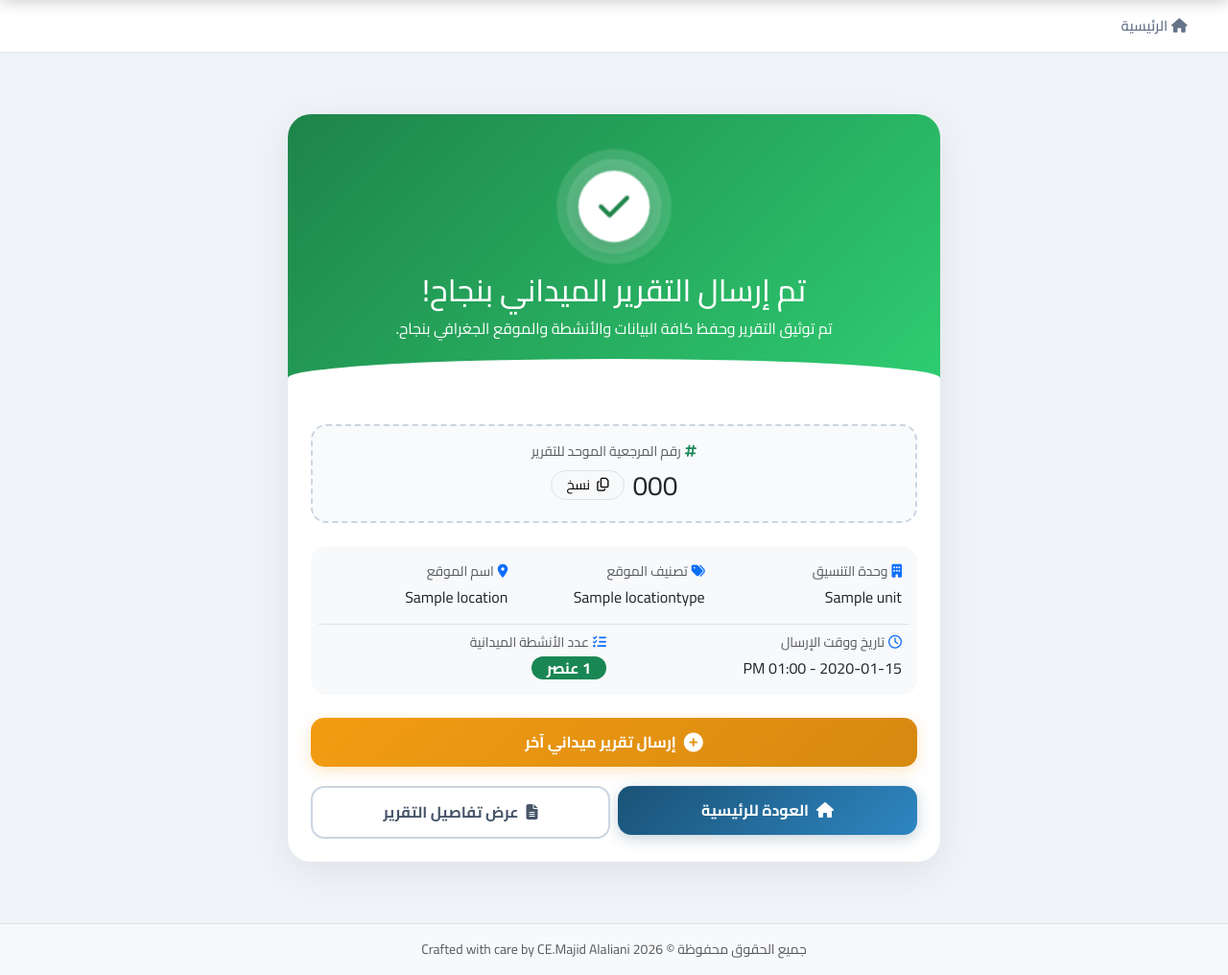
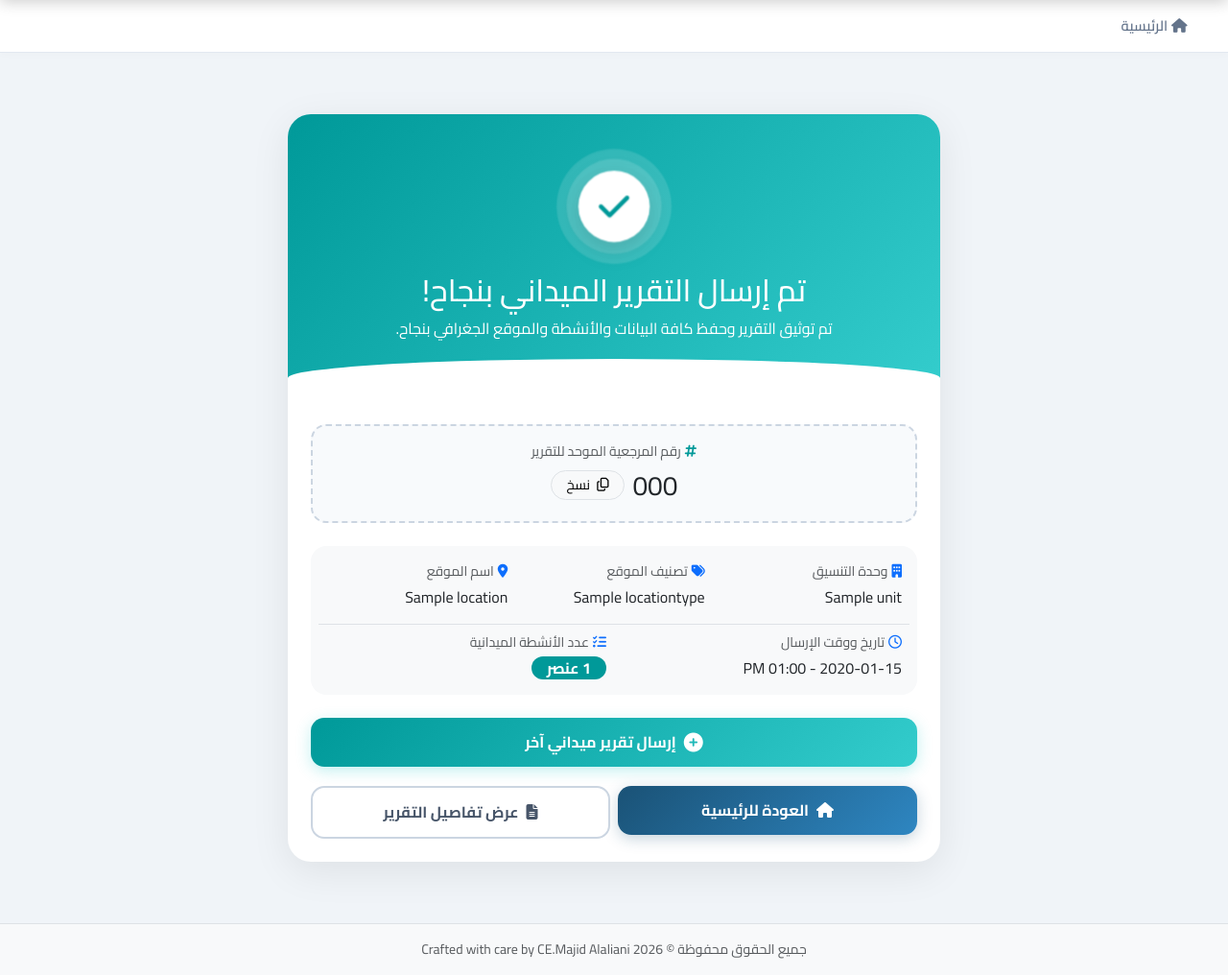
Before and after one commit to medhatelawady23-stack/Missin2, a Django app: page /reports/1/success/ in a window 1280 px wide. Shown: the part 55-1071 px from the top of the page at 96% size. Run offline with Django 5.2, Linux system fonts and the light colour scheme; a user stored in the database is signed in; tables that the repository leaves empty hold one stand-in row (values such as "Sample post").

Commit message:
Update success page theme color to #33CCCC

```diff
--- a/templates/reports/success.html
+++ b/templates/reports/success.html
@@ -31,7 +31,7 @@
   }
 
   .success-header-bg {
-    background: linear-gradient(135deg, #1e8449 0%, #2ecc71 100%);
+    background: linear-gradient(135deg, #009999 0%, #33CCCC 100%);
     padding: 3rem 2rem 2.5rem;
     color: #ffffff;
     text-align: center;
@@ -66,7 +66,7 @@
     width: 72px;
     height: 72px;
     background: #ffffff;
-    color: #1e8449;
+    color: #009999;
     border-radius: 50%;
     display: flex;
     align-items: center;
@@ -95,8 +95,8 @@
   }
 
   .report-number-box:hover {
-    border-color: #1e8449;
-    background: #f0fdf4;
+    border-color: #33CCCC;
+    background: #e6f9f9;
   }
 
   .info-badge {
@@ -126,20 +126,20 @@
   }
 
   .btn-action-accent {
-    background: linear-gradient(135deg, #f39c12 0%, #d68910 100%);
+    background: linear-gradient(135deg, #009999 0%, #33CCCC 100%);
     color: #ffffff;
     font-weight: 700;
     border: none;
     border-radius: 14px;
     padding: 0.85rem 1.5rem;
     transition: all 0.25s ease;
-    box-shadow: 0 4px 15px rgba(243, 156, 18, 0.25);
+    box-shadow: 0 4px 15px rgba(51, 204, 204, 0.3);
   }
 
   .btn-action-accent:hover {
     color: #ffffff;
     transform: translateY(-2px);
-    box-shadow: 0 8px 25px rgba(243, 156, 18, 0.35);
+    box-shadow: 0 8px 25px rgba(51, 204, 204, 0.45);
   }
 
   .btn-action-outline {
@@ -155,7 +155,7 @@
   .btn-action-outline:hover {
     background: #f8fafc;
     color: #1e293b;
-    border-color: #94a3b8;
+    border-color: #33CCCC;
     transform: translateY(-2px);
   }
 </style>
@@ -183,7 +183,7 @@
         <!-- Report Reference Number -->
         <div class="report-number-box text-center mb-4">
           <small class="text-muted fw-700 d-block mb-1">
-            <i class="fas fa-hashtag text-success me-1"></i>رقم المرجعية الموحد للتقرير
+            <i class="fas fa-hashtag me-1" style="color: #009999;"></i>رقم المرجعية الموحد للتقرير
           </small>
           <div class="d-flex align-items-center justify-content-center gap-2">
             <span class="fs-3 fw-800 text-dark" id="reportNumText">{{ report.report_number }}</span>
@@ -220,7 +220,7 @@
             </div>
             <div class="col-6 col-md-6 text-center text-md-start border-top pt-2">
               <span class="text-muted small d-block mb-1"><i class="fas fa-list-check text-primary me-1"></i>عدد الأنشطة الميدانية</span>
-              <span class="badge bg-success rounded-pill px-3 py-1 fs-6">{{ report.items.count }} عنصر</span>
+              <span class="badge text-white rounded-pill px-3 py-1 fs-6" style="background-color: #009999;">{{ report.items.count }} عنصر</span>
             </div>
           </div>
         </div>
@@ -273,11 +273,13 @@
       const copyBtnText = document.getElementById("copyBtnText");
       const copyIcon = document.getElementById("copyIcon");
       copyBtnText.innerText = "تم النسخ!";
-      copyIcon.className = "fas fa-check text-success me-1";
+      copyIcon.className = "fas fa-check me-1";
+      copyIcon.style.color = "#009999";
 
       setTimeout(() => {
         copyBtnText.innerText = "نسخ";
         copyIcon.className = "far fa-copy me-1";
+        copyIcon.style.color = "";
       }, 2000);
     });
   }
```
